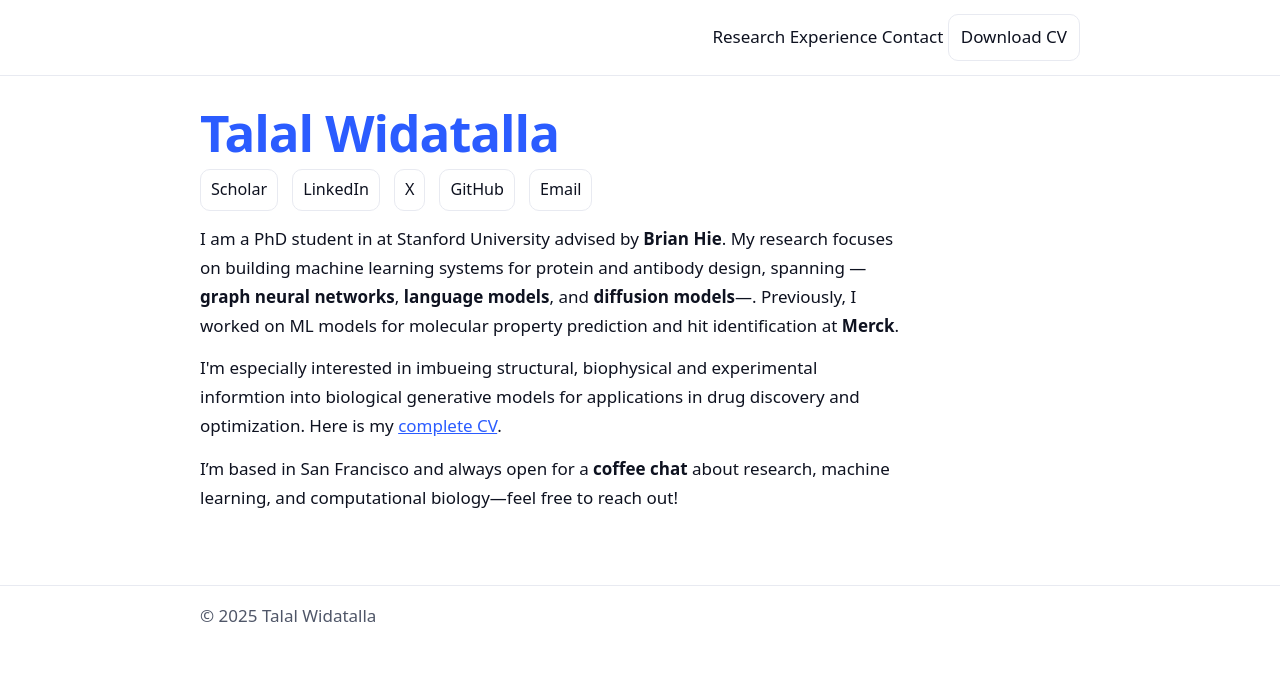
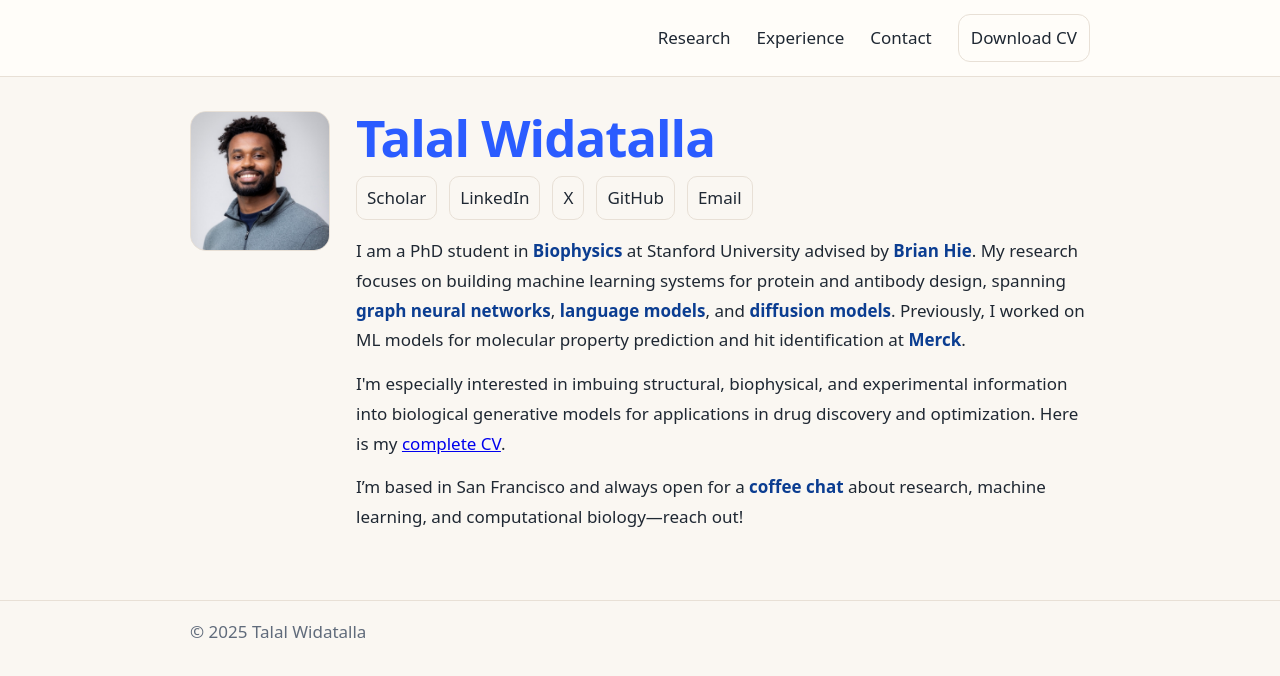
Before and after one commit to twidatalla/twidatalla.github.io, a plain HTML site: page index.html in a window 1280 px wide. Drawn offline with Linux system fonts and the light colour scheme.

Commit message:
Add files via upload
v4

```diff
--- a/index.html
+++ b/index.html
@@ -15,12 +15,14 @@
         <a href="publications.html">Research</a>
         <a href="experience.html">Experience</a>
         <a href="contact.html">Contact</a>
-        <a class="button subtle" href="assets/cv/Talal_Widatalla_CV.tex" download>Download CV</a>
+        <a class="button cv" href="assets/cv/Talal_Widatalla_CV.tex" download>Download CV</a>
       </nav>
     </div>
   </header>
-
   <main class="wrap hero">
+    <div class="hero-grid">
+      <img class="headshot" src="assets/img/headshot.jpg" alt="Talal Widatalla headshot" loading="eager" />
+      <div>
         <h1 class="name">Talal Widatalla</h1>
         <div class="icons">
           <a href="https://scholar.google.com/citations?user=MUckpHkAAAAJ&hl=en" target="_blank" rel="noopener">Scholar</a>
@@ -29,23 +31,24 @@
           <a href="https://github.com/twidatalla/" target="_blank" rel="noopener">GitHub</a>
           <a href="mailto:talalw@stanford.edu">Email</a>
         </div>
-
         <div class="prose">
           <p>
-        I am a PhD student in at Stanford University advised by <b>Brian Hie</b>. My research focuses on building
-        machine learning systems for protein and antibody design, spanning —<b>graph neural networks</b>, <b>language models</b>, and <b>diffusion models</b>—.
-        Previously, I worked on ML models for molecular property prediction and hit identification at <b>Merck</b>.
+            I am a PhD student in <strong>Biophysics</strong> at Stanford University advised by <strong>Brian Hie</strong>.
+            My research focuses on building machine learning systems for protein and antibody design, spanning
+            <strong>graph neural networks</strong>, <strong>language models</strong>, and <strong>diffusion models</strong>.
+            Previously, I worked on ML models for molecular property prediction and hit identification at <strong>Merck</strong>.
           </p>
           <p>
-        I'm especially interested in imbueing structural, biophysical and experimental informtion into biological generative models for applications
-        in drug discovery and optimization. Here is my <a href="assets/cv/Talal_Widatalla_CV.tex" download>complete CV</a>.
+            I'm especially interested in imbuing structural, biophysical, and experimental information into biological generative models
+            for applications in drug discovery and optimization. Here is my <a href="assets/cv/Talal_Widatalla_CV.tex" download>complete CV</a>.
           </p>
           <p>
-        I’m based in San Francisco and always open for a <b>coffee chat</b> about research, machine learning, and computational biology—feel free to reach out!
+            I’m based in San Francisco and always open for a <strong>coffee chat</strong> about research, machine learning, and computational biology—reach out!
           </p>
         </div>
+      </div>
+    </div>
   </main>
-
   <footer class="site-footer">
     <div class="wrap">© 2025 Talal Widatalla</div>
   </footer>
--- a/script.js
+++ b/script.js
@@ -1,5 +1,4 @@
 document.addEventListener('DOMContentLoaded', () => {
-  // Auto-link detection for publication items
   document.querySelectorAll('.pubs li').forEach(li => {
     const match = li.textContent.match(/https?:\/\/\S+/);
     if (match && !li.querySelector('a[data-autolink]')) {
--- a/styles.css
+++ b/styles.css
@@ -1,63 +1,60 @@
-/* Talal Widatalla — minimal research site */
+/* Talal Widatalla — v4 (GitHub-friendly static site) */
 * { box-sizing: border-box; }
 :root {
-  --bg: #ffffff;
-  --text: #0e1220;
-  --muted: #4f5668;
-  --line: #e8eaf1;
-  --link: #2b5cff;
-  --accent: #2b5cff;
+  --bg: #FAF7F2;
+  --panel: #FFFDF9;
+  --text: #1f2833;
+  --muted: #606b7b;
+  --line: #E8E0D6;
+  --link: #2B5CFF;
+  --accent: #2B5CFF;
+  --strong: #0B3D91;
 }
 @media (prefers-color-scheme: dark) {
   :root {
-    --bg: #0b0f16;
-    --text: #e7ebf4;
+    --bg: #0e1116;
+    --panel: #0e1116;
+    --text: #e7ebf2;
     --muted: #9ea6b7;
     --line: #2a3142;
-    --link: #93adff;
-    --accent: #93adff;
+    --link: #8ea6ff;
+    --accent: #8ea6ff;
+    --strong: #a7bbff;
   }
 }
-html, body { margin:0; padding:0; background:var(--bg); color:var(--text); font:17px/1.7 ui-sans-serif, system-ui, -apple-system, Segoe UI, Inter, Roboto, "Helvetica Neue", Arial; }
-.wrap { max-width: 880px; margin: 0 auto; padding: 0 22px; }
-
-/* Header (simple top nav) */
-.site-header { position: sticky; top:0; z-index:10; background:var(--bg); border-bottom:1px solid var(--line); }
-.site-header .bar { display:flex; align-items:center; justify-content:flex-end; gap:22px; padding:14px 0; }
-.topnav a { text-decoration:none; color:var(--text); }
+html, body { margin:0; padding:0; background:var(--bg); color:var(--text); font:17px/1.75 ui-sans-serif, system-ui, -apple-system, Segoe UI, Inter, Roboto, "Helvetica Neue", Arial; -webkit-font-smoothing: antialiased; }
+.wrap { max-width: 900px; margin: 0 auto; padding: 0 22px; }
+.site-header { position: sticky; top:0; z-index:10; background:var(--panel); border-bottom:1px solid var(--line); }
+.bar { display:flex; align-items:center; justify-content:flex-end; padding: 14px 0; }
+.topnav { display:flex; align-items:center; gap: 26px; }
+.topnav a { text-decoration:none; color:var(--text); font-weight:500; }
 .topnav a:hover { color: var(--link); }
-
-/* Landing hero */
-.hero { padding: 30px 0 24px; display:block; }
-.name { font-size: 3rem; line-height: 1.05; margin: 0 0 10px; letter-spacing: -0.02em; color: var(--link); font-weight: 800; }
-.icons { display:flex; gap:14px; margin: 2px 0 14px; }
-.icons a { color: var(--text); text-decoration: none; border:1px solid var(--line); border-radius: 10px; padding: 6px 10px; font-size: 0.95rem; }
+.topnav a.active { color: var(--accent); }
+.button.cv { padding:8px 12px; border:1px solid var(--line); border-radius:12px; }
+.button.cv:hover { border-color: var(--accent); color: var(--accent); }
+.hero { padding: 34px 0 20px; }
+.hero-grid { display:grid; grid-template-columns: 140px 1fr; gap: 26px; align-items:start; }
+.headshot { width:140px; height:140px; object-fit:cover; border-radius:16px; border:1px solid var(--line); background:#ddd; }
+.name { font-size: 3rem; line-height: 1.05; margin: 0 0 12px; letter-spacing: -0.02em; color: var(--link); font-weight: 800; }
+.icons { display:flex; gap: 12px; margin: 4px 0 16px; flex-wrap: wrap; }
+.icons a { color: var(--text); text-decoration:none; padding: 6px 10px; border:1px solid var(--line); border-radius: 10px; }
 .icons a:hover { border-color: var(--accent); color: var(--accent); }
-.hero .prose { max-width: 700px; }
-.hero p { margin: 14px 0; }
-.hero b { font-weight: 700; }
-a { color: var(--link); }
-
-/* Footer */
-.site-footer { border-top:1px solid var(--line); margin-top:34px; }
-.site-footer .wrap { padding: 16px 0; color: var(--muted); }
-
-/* Subpages */
-.page .title { font-size: 2rem; margin: 8px 0 14px; }
-.nav-row { display:flex; align-items:center; gap:16px; }
-.nav-row a { text-decoration:none; color:var(--text); }
-.nav-row a:hover { color:var(--link); }
-.button { display:inline-block; padding:8px 12px; border:1px solid var(--line); border-radius:10px; text-decoration:none; }
-.button:hover { border-color:var(--accent); color:var(--accent); }
-.button.subtle { background:transparent; }
-
+.prose p { margin: 14px 0; }
+strong { color: var(--strong); }
+.page { padding: 24px 0; }
+.title { font-size: 2.2rem; margin: 8px 0 14px; color: var(--link); }
 .pubs { padding-left: 22px; margin: 0; }
 .pubs li { margin: 10px 0; }
 .cards { display:grid; grid-template-columns: 1fr; gap: 14px; }
-.card { border: 1px solid var(--line); border-radius: 14px; padding: 14px; background: rgba(0,0,0,0.02); }
+.card { border: 1px solid var(--line); border-radius: 14px; padding: 14px; background: rgba(0,0,0,0.03); }
 .card .meta { color: var(--muted); font-size: .95rem; }
-
-/* Responsive */
-@media (max-width: 520px) {
-  .name { font-size: 2.3rem; }
+.links-grid { list-style:none; padding:0; margin:0; display:grid; grid-template-columns: repeat(auto-fit, minmax(200px,1fr)); gap:10px; }
+.links-grid a { display:block; padding:10px 12px; border:1px solid var(--line); border-radius:10px; text-decoration:none; color:var(--text); }
+.links-grid a:hover { border-color: var(--accent); color: var(--accent); }
+.site-footer { border-top:1px solid var(--line); margin-top:34px; }
+.site-footer .wrap { padding: 16px 0; color: var(--muted); }
+@media (max-width: 560px) {
+  .hero-grid { grid-template-columns: 1fr; }
+  .headshot { width:120px; height:120px; }
+  .name { font-size: 2.4rem; }
 }
```
Also changed, not shown: contact.html (+14 -13 lines), experience.html (+8 -7 lines), publications.html (+8 -7 lines). Lines whose indentation alone changed are shown as unchanged.
